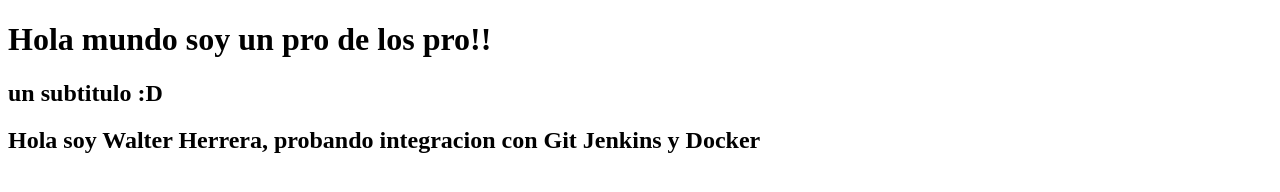
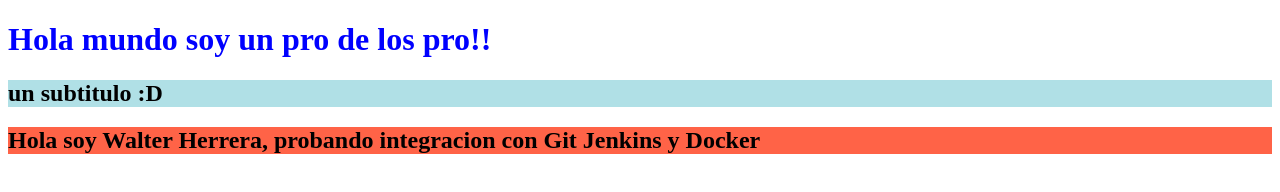
Before and after one commit to walterh91/web-test, a plain HTML site: page index.html in a window 1280 px wide. Drawn offline with Linux system fonts and the light colour scheme.

Commit message:
change color text

```diff
--- a/index.html
+++ b/index.html
@@ -3,10 +3,10 @@
     Primer web test
 </title>
 <body>
-<h1>
+<h1 style="color:blue;" >
     Hola mundo soy un pro de los pro!!
 </h1>
-<h2>un subtitulo :D</h2>
-<h2>Hola soy Walter Herrera, probando integracion con Git Jenkins y Docker </h2>
+<h2 style="background-color:powderblue;" >un subtitulo :D</h2>
+<h2 style="background-color:tomato;">Hola soy Walter Herrera, probando integracion con Git Jenkins y Docker </h2>
 </body>
 </html>
```
Also changed, not shown: 1 other file.
